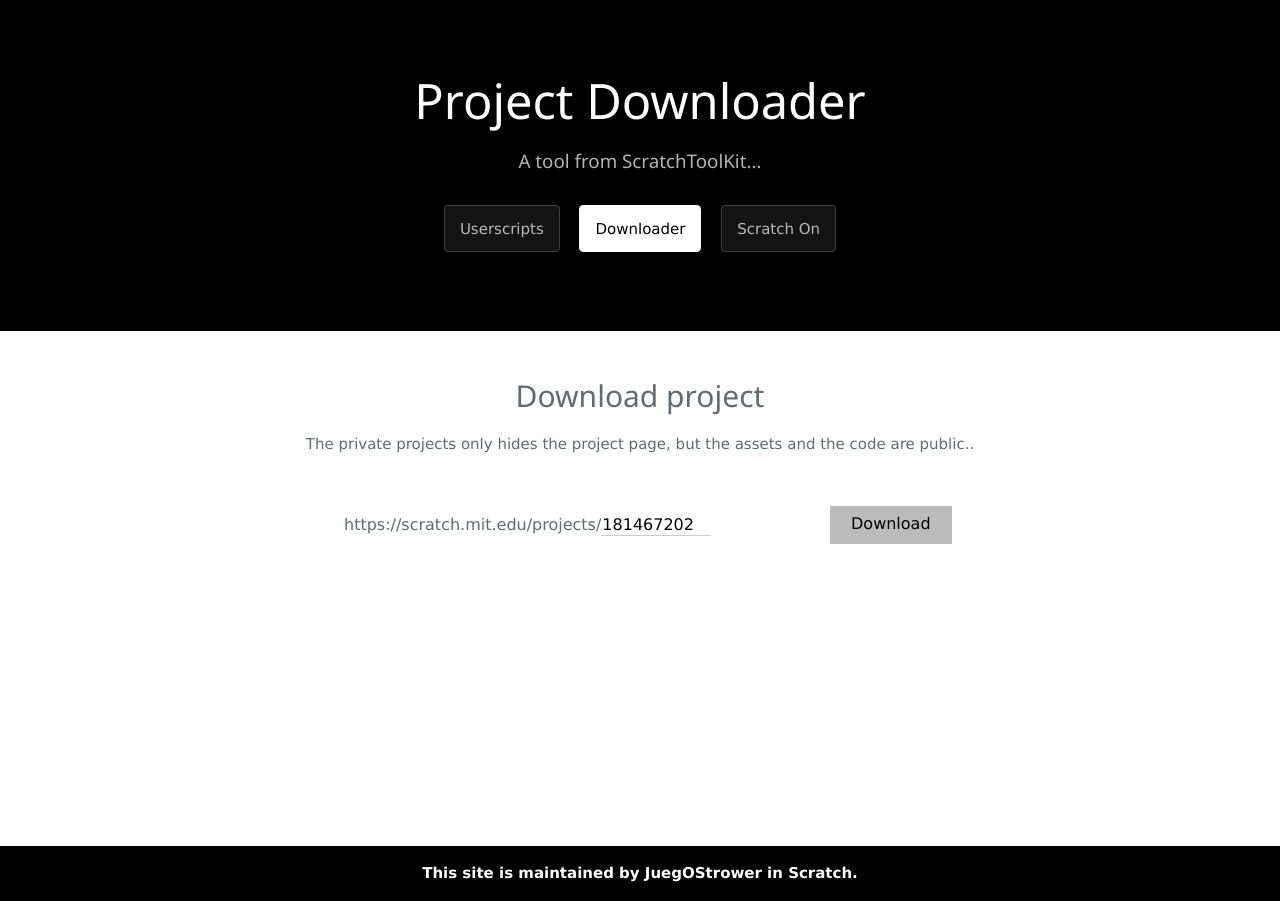
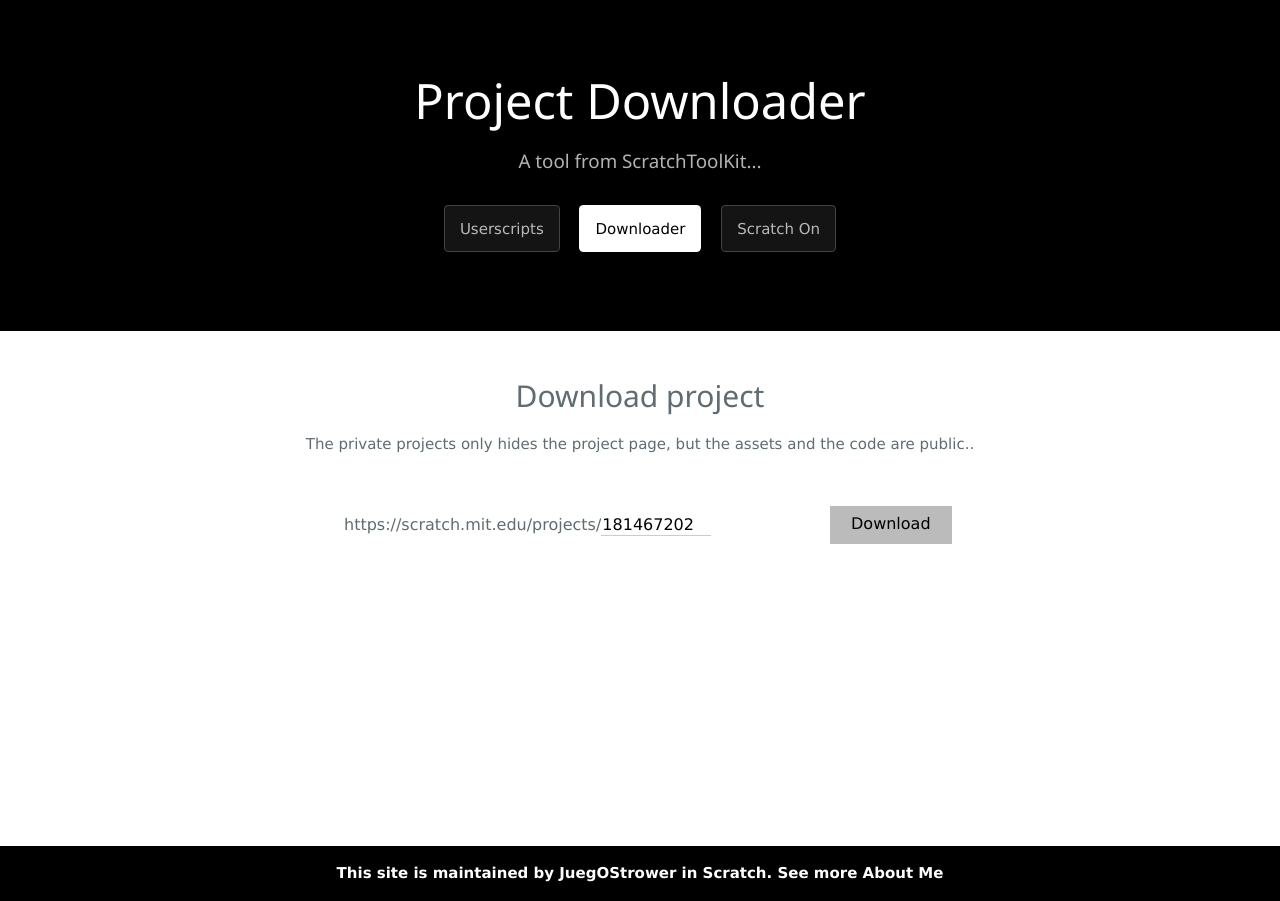
Before and after one commit to JuegOStrower/juegostrower.github.io, a Jekyll site: the page downloader/index.html, which Jekyll copies as it is, in a window 1280 px wide. Built offline with Jekyll 4.4.1, drawn with Linux system fonts in a browser that asks for light colours; nearby versions of some CDN libraries; comment, search, counter and statistics services are not loaded.

Commit message:
Update index.html

```diff
--- a/downloader/index.html
+++ b/downloader/index.html
@@ -53,5 +53,5 @@
 
 </div></div>
 <footer class="w3-center w3-container w3-black w3-padding-16">
-        <span class="site-footer-owner">This site is maintained by <a href="https://scratch.mit.edu/users/JuegOStrower">JuegOStrower</a> in Scratch.</span>
+        <span class="site-footer-owner">This site is maintained by <a href="https://scratch.mit.edu/users/JuegOStrower">JuegOStrower</a> in Scratch. See more <a href="me">About Me</a></span>
     </footer></body></html>
```
